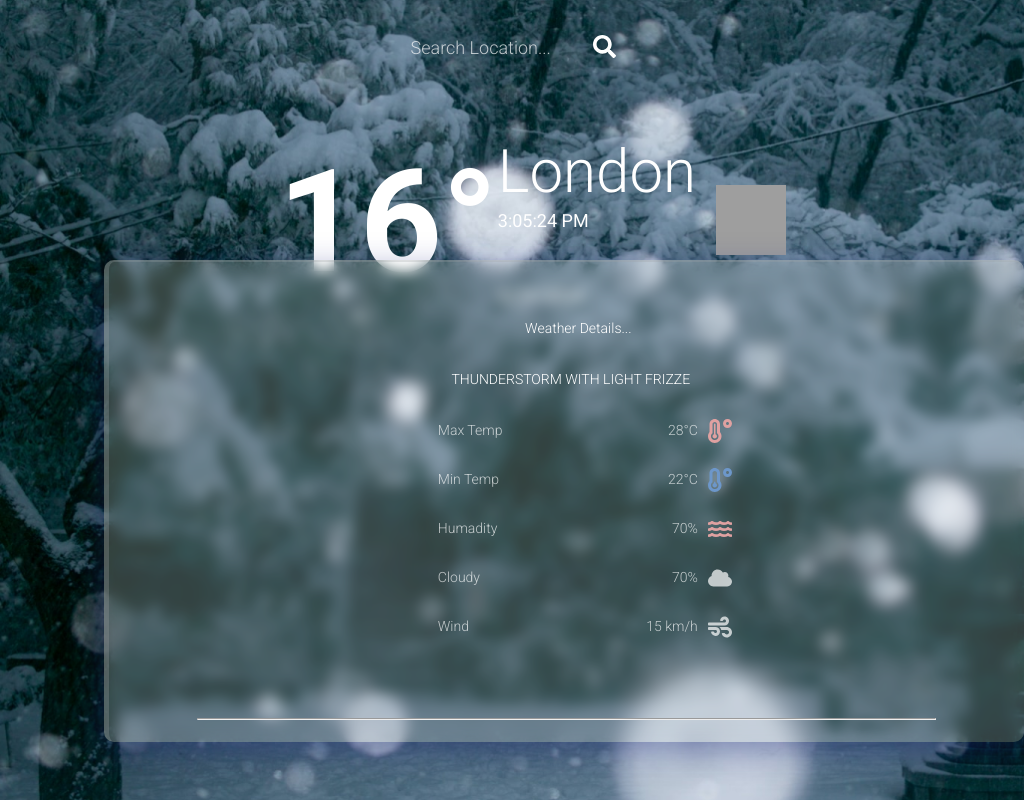
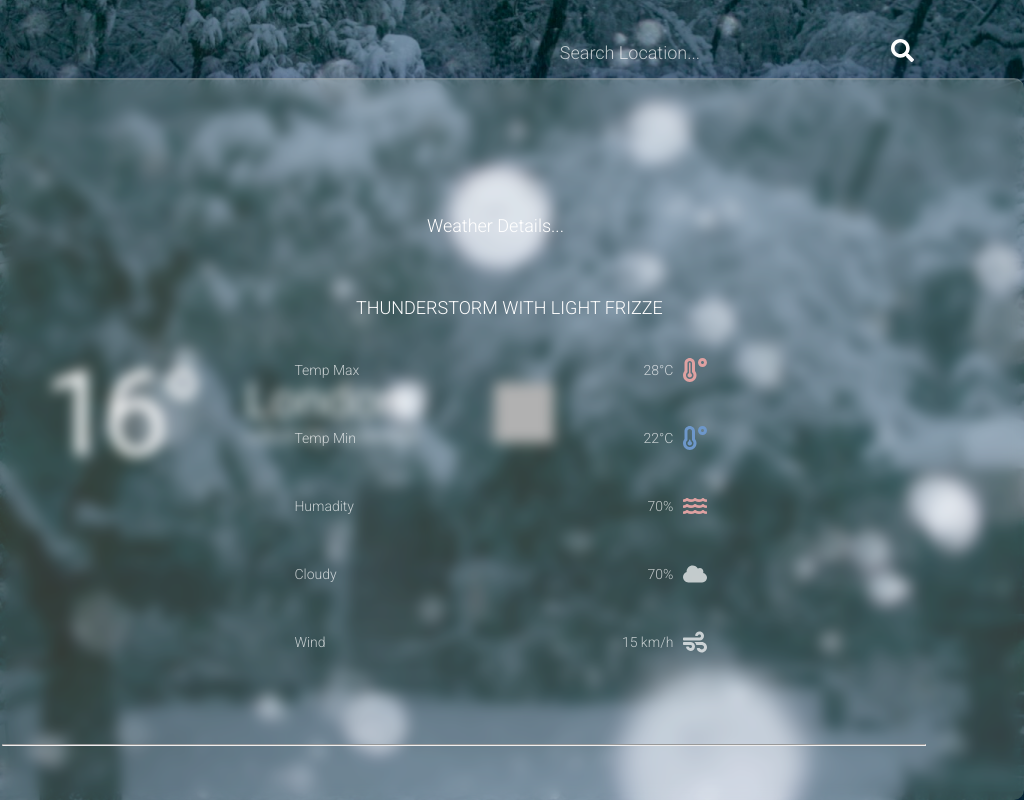
Before and after one commit to MzzuMrz/weather-app, a React (Vite) app: page / in a window 1024 px wide. Built offline with nearby package versions, Linux system fonts and the light colour scheme; grey boxes are pictures that could not be loaded.

Commit message:
Some fixes

```diff
--- a/src/components/WeatherForecast.jsx
+++ b/src/components/WeatherForecast.jsx
@@ -193,13 +193,13 @@ function WeatherForecast({ forecast, onSearch }) {
             <p className="weather-forecast__detail">{item.detail}</p>
             <div className="weather-forecast_detailcontainer">
               <WeatherDetail
-                label="Max Temp"
+                label="Temp Max"
                 value={`${item.maxTemp}°C`}
                 Icon={FaTemperatureHigh}
                 color="DFA1A1"
               />
               <WeatherDetail
-                label="Min Temp"
+                label="Temp Min"
                 value={`${item.minTemp}°C`}
                 Icon={FaTemperatureLow}
                 color="6D97CA"
--- a/src/styles/components/currentWeather.scss
+++ b/src/styles/components/currentWeather.scss
@@ -41,6 +41,76 @@
   }
 }
 
+/* Media queries for tablets */
+@media (max-width: 1200px) and (min-width: 801px) {
+  .current-weather {
+    display: flex;
+    flex-direction: row;
+    justify-content: flex-start;
+    align-items: center;
+    margin-left: 10.5em;
+    margin-top: 2.5em;
+    gap: 2.5em;
+    width: auto;
+
+  }
+
+  .current-weather__temperature {
+    width: 161px;
+    height: 141px;
+    font-family: "Roboto";
+    font-style: normal;
+    font-weight: 400;
+    font-size: 120px;
+    line-height: 141px;
+    /* identical to box height */
+    letter-spacing: -0.08em;
+
+    color: #ffffff;
+  }
+
+  .current-weather__info {
+    display: flex;
+    flex-direction: column;
+    justify-content: center;
+    align-items: flex-start;
+    margin-top: -2em;
+  }
+
+  .current-weather__city {
+    width: 189px;
+    height: 53.01px;
+    font-family: "Roboto";
+    font-style: normal;
+    font-weight: 400;
+    font-size: 48px;
+    line-height: 56px;
+
+    color: #ffffff;
+  }
+
+  .current-weather__datetime {
+    display: flex;
+    flex-direction: row;
+    width: 184.89px;
+    height: 14px;
+    font-family: "Roboto";
+    font-style: normal;
+    font-weight: 400;
+    font-size: 16px;
+    line-height: 19px;
+    color: #ffffff;
+  }
+
+  .current-weather__icon {
+    margin-left: 20px;
+    img {
+      width: 60px;
+      height: 60px;
+    }
+  }
+}
+
 /* Media queries for mobile devices */
 @media (max-width: 800px) {
   .current-weather {
@@ -51,7 +121,7 @@
     width: auto;
     height: 13em;
     margin: 0 -2.8em;
-    gap: .3em;
+    gap: 0.3em;
   }
 
   .current-weather__temperature {
--- a/src/styles/components/searchBar.scss
+++ b/src/styles/components/searchBar.scss
@@ -69,15 +69,6 @@
     }
   }
 
-  @keyframes fadeIn {
-    from {
-      opacity: 0;
-    }
-    to {
-      opacity: 1;
-    }
-  }
-
   .spinner {
     border: 4px solid rgba(0, 0, 0, 0.1);
     width: 36px;
@@ -91,6 +82,15 @@
     transform: translate(-50%, -50%);
   }
 
+  @keyframes fadeIn {
+    from {
+      opacity: 0;
+    }
+    to {
+      opacity: 1;
+    }
+  }
+
   @keyframes spin {
     to {
       transform: rotate(360deg);
@@ -99,9 +99,9 @@
 }
 
 /* Media queries for tablets */
-@media (max-width: 1024px) {
+@media (max-width: 1024px) and (min-width: 768px) {
   .search-bar {
-    width: 30%;
+    width: 60%;
     margin-top: 1.5em;
   }
 
@@ -116,6 +116,7 @@
 
   .search-bar__button {
     font-size: 23px;
+    margin-left:6.5em;
   }
 }
 
@@ -124,8 +125,9 @@
   .search-bar {
     position: absolute;
     top: 5px;
-    transform: translateX(-50%);
+    right: 10em;
     margin-top: 0;
+    width: .5em;
     height: 40px;
     border-bottom: 1px solid #ffffff;
   }
@@ -133,7 +135,7 @@
   .search-bar__input {
     font-size: 12px;
     margin: 0;
-    width: 8.5em;
+    width: fit-content;
     padding: 0;
 
     &::placeholder {
--- a/src/styles/components/weatherDashboard.scss
+++ b/src/styles/components/weatherDashboard.scss
@@ -63,8 +63,9 @@ body {
 .hourly__box {
   gap: 1.5rem;
 }
+
 /* Media queries for tablets */
-@media (max-width: 1200px) {
+@media (max-width: 1200px) and (min-width: 768px) {
   .weather-dashboard {
     flex-direction: column;
     align-items: center;
@@ -72,22 +73,24 @@ body {
 
   .current-weather {
     position: absolute;
-    top: 15%;
-    left: 5%;
+    top: 19em;
+    left: -9em;
     width: 90%;
     padding: 0 20px;
   }
 
   .weather-forecast {
-    height: 30em;
-    width: 80%;
-    top:15em;
+    height: 45em;
+    width: 100%;
+    bottom: 0;
     padding: 0 3em;
     margin-top: 20px;
     border-top: 2px solid #9ba1a349;
   }
   .weather-forecast-dashboard__searchbar {
     display: block;
+    margin-left: 28em;
+    margin-top: .3em;
   }
 
   .suggestions-list {
@@ -142,10 +145,10 @@ body {
 
   .weather-forecast {
     width: 80%;
-    height: 35em;
+    height: 30em;
     border: none;
     border-radius: 0;
-    margin-top: -.1em;
+    bottom: 0;
     border-top: 5px solid #9ba1a349;
   }
 
@@ -157,7 +160,7 @@ body {
   .weather-forecast-dashboard__searchbar {
     display: block;
     position: absolute;
-    top: .1em;
-    right: 9.2em;
+    top: 0.1em;
+    right: .5em;
   }
 }
--- a/src/styles/components/weatherForecast.scss
+++ b/src/styles/components/weatherForecast.scss
@@ -172,25 +172,135 @@
   padding: 0 1.1em;
 }
 
-
 .hourly__box {
   gap: 1.5rem;
 }
 
-/* Media queries for mobile devices */
-@media (max-width: 1200px) {
+/* Media queries for tablets */
+@media (max-width: 1200px) and (min-width: 768px) {
   .weather-dashboard {
     flex-direction: column;
     align-items: center;
   }
-  .weather-forecast__divider{
+
+  .weather-forecast__divider {
     width: 90%;
     margin-top: 1.1em;
   }
-  .weather-forecast_detailcontainer{
+
+  .weather-forecast_detailcontainer {
+    margin-left: 1em;
+  }
+
+  .daily-forecast {
+    padding: 0 2em;
+  }
+
+  .divider {
+    display: none;
+  }
+
+  .current-weather {
+    position: relative;
+    top: 10%;
+    left: 5%;
+    width: 100%;
+    padding: 10px;
+    margin-bottom: 10px;
+  }
+
+  .weather-forecast {
+    display: flex;
+    align-items: center;
+    flex-direction: column;
+    gap: 3em;
+    height: auto;
+    width: 100%;
+    margin-top: 10px;
+    border: none;
+
+    &__searchbar {
+      display: none;
+    }
+  }
+
+  .weather-forecast__title2 {
+    text-align: center;
+    font-size: 14px;
+    margin: 0;
+  }
+
+  .weather-forecast__title {
+    text-align: center;
+    font-size: 18px;
+    margin-top: 7.5em;
+    margin-left: 4em;
+  }
+
+  .divider {
+    margin: 2em 1em;
+  }
+
+  .weather-forecast__details {
+    margin: -3.2em 0 0 2.3em;
+  }
+
+  .weather-forecast__detail {
+    font-weight: 300;
+    font-size: 18px;
+    text-align: center;
+    text-transform: uppercase;
+    color: #ffffff;
+    margin-top: 1.5em;
+    margin-left: 3em;
+  }
+
+  .weather-info {
+    width: 100%;
+    margin-right: 0;
+    border-radius: 0;
+  }
+
+  .detail__info,
+  .detail__icon,
+  .hourly__info,
+  .hourly__box {
+    font-family: "Roboto";
+    font-style: normal;
+    font-weight: 300;
+    font-size: 14px;
+    line-height: 40px;
+    color: rgba(255, 255, 255, 0.7);
+  }
+  .detail__icon{
+    margin-right: -1.5em;
+  }
+
+
+  .weather-forecast__hourly {
+    display: flex;
+    flex-direction: column;
+    width: 22em;
+  }
+}
+
+/* Media queries for mobile devices */
+@media (max-width: 767px) {
+  .weather-dashboard {
+    flex-direction: column;
+    align-items: center;
+  }
+
+  .weather-forecast__divider {
+    width: 90%;
+    margin-top: 1.1em;
+  }
+
+  .weather-forecast_detailcontainer {
     padding: 0 1em;
   }
-  .daily-forecast{
+
+  .daily-forecast {
     padding: 0 2em;
   }
 
@@ -231,8 +341,8 @@
   .weather-forecast__title {
     text-align: center;
     font-size: 14px;
-    margin-top: 4em;
-    margin-left: 2.2em;
+    margin-top: 3em;
+    margin-left: 5em;
   }
 
   .divider {
@@ -249,7 +359,7 @@
     text-align: center;
     text-transform: uppercase;
     color: #ffffff;
-    margin-top: .4em;
+    margin-top: 0.4em;
     margin-left: -2em;
   }
 
@@ -264,7 +374,6 @@
   .hourly__info,
   .hourly__box {
     font-family: "Roboto";
-    font-style: normal;
     font-weight: 300;
     font-size: 14px;
     line-height: 21px;
```
